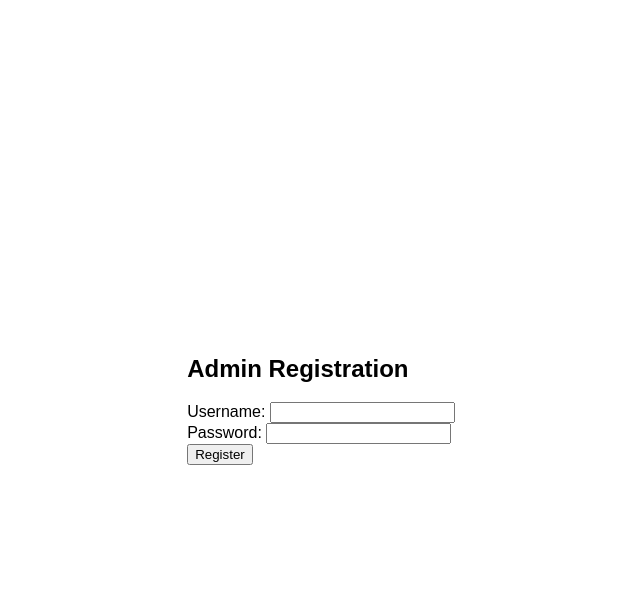
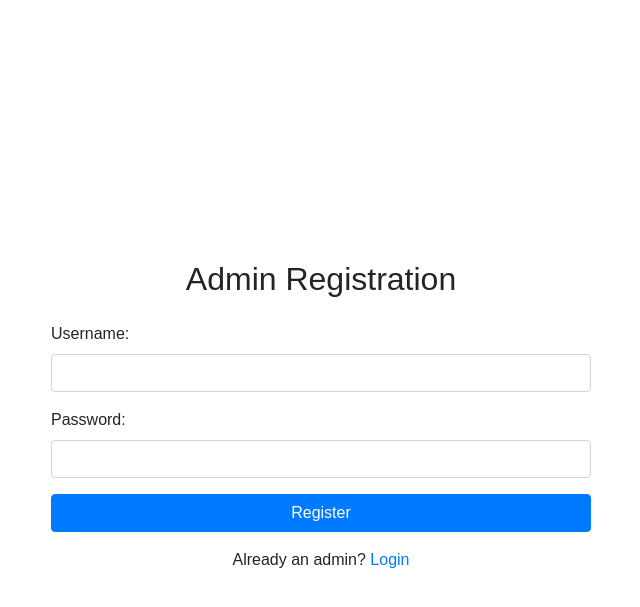
Before and after one commit to allenanto/B9IS123_2324_TMD2, a Flask app: page /admin/register in a window 1280 px wide. Shown: the top 607 px of the page, without its empty margins (319-959 px from the left). Run offline with Flask 3, Linux system fonts and the light colour scheme; some libraries are stand-ins or nearby versions.

Commit message:
Admin register changes

```diff
--- a/templates/register_admin.html
+++ b/templates/register_admin.html
@@ -4,19 +4,32 @@
     <meta charset="UTF-8">
     <meta name="viewport" content="width=device-width, initial-scale=1.0">
     <title>Admin Registration</title>
+    <link rel="stylesheet" href="https://stackpath.bootstrapcdn.com/bootstrap/4.5.2/css/bootstrap.min.css">
     <link rel="stylesheet" href="{{ url_for('static', filename='styles.css') }}">
-
 </head>
 <body>
-    <div>
-    <h2>Admin Registration</h2>
-    <form action="{{ url_for('register_admin') }}" method="post">
-        <label for="username">Username:</label>
-        <input type="text" id="username" name="username" required><br>
-        <label for="password">Password:</label>
-        <input type="password" id="password" name="password" required><br>
-        <input type="submit" value="Register">
-    </form>
-</div>
+    <div class="container mt-5">
+        <div class="row justify-content-center">
+            <div class="col-md-6">
+                <h2 class="text-center mb-4">Admin Registration</h2>
+                <form action="{{ url_for('register_admin') }}" method="post">
+                    <div class="form-group">
+                        <label for="username">Username:</label>
+                        <input type="text" class="form-control" id="username" name="username" required>
+                    </div>
+                    <div class="form-group">
+                        <label for="password">Password:</label>
+                        <input type="password" class="form-control" id="password" name="password" required>
+                    </div>
+                    <button type="submit" class="btn btn-primary btn-block">Register</button>
+                </form>
+                <p class="text-center mt-3">Already an admin? <a href="{{ url_for('admin_login') }}">Login</a></p>
+            </div>
+        </div>
+    </div>
+
+    <script src="https://code.jquery.com/jquery-3.5.1.slim.min.js"></script>
+    <script src="https://cdn.jsdelivr.net/npm/@popperjs/core@2.5.4/dist/umd/popper.min.js"></script>
+    <script src="https://stackpath.bootstrapcdn.com/bootstrap/4.5.2/js/bootstrap.min.js"></script>
 </body>
 </html>
```
